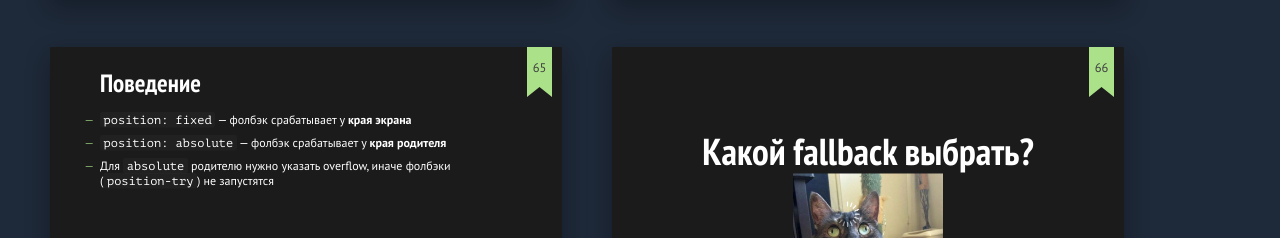
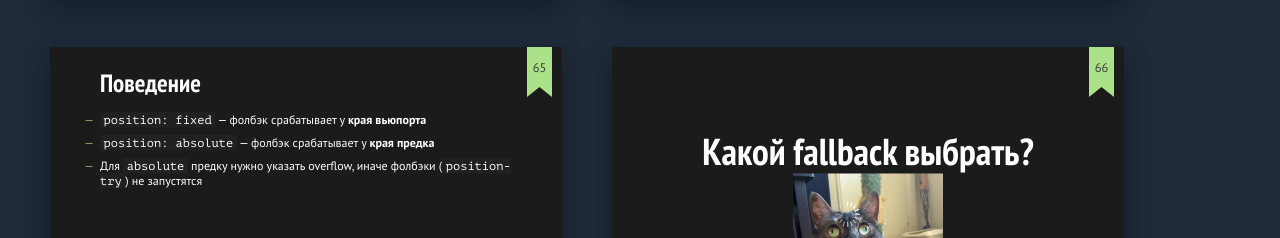
Before and after one commit to ArnaBlack/reports, a plain HTML site: page reports/anchor-position/index.html in a window 1280 px wide. Shown: the part 10943-11181 px from the top of the page. Drawn offline with Linux system fonts and the light colour scheme.

Commit message:
fix text

```diff
--- a/reports/anchor-position/index.html
+++ b/reports/anchor-position/index.html
@@ -759,13 +759,13 @@
 		<h2>Поведение</h2>
 		<ul>
 			<li>
-				<code>position: fixed</code> — фолбэк срабатывает у <b>края экрана</b>
+				<code>position: fixed</code> — фолбэк срабатывает у <b>края вьюпорта</b>
 			</li>
 			<li>
-				<code>position: absolute</code> — фолбэк срабатывает у <b>края родителя</b>
+				<code>position: absolute</code> — фолбэк срабатывает у <b>края предка</b>
 			</li>
 			<li>
-				Для <code>absolute</code> родителю нужно указать overflow, иначе фолбэки (<code>position-try</code>) не
+				Для <code>absolute</code> предку нужно указать overflow, иначе фолбэки (<code>position-try</code>) не
 				запустятся
 			</li>
 		</ul>
```
